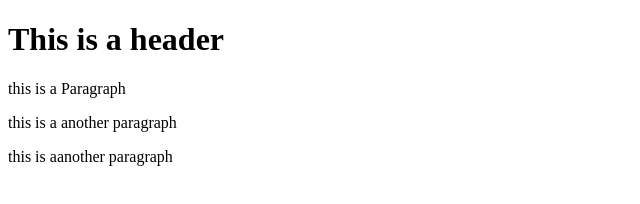
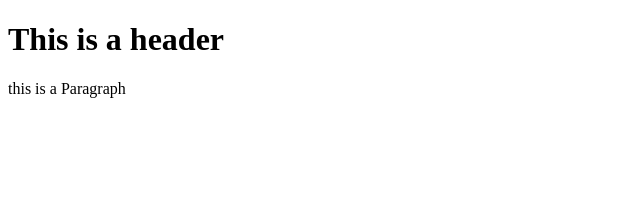
Before and after one commit to sonam-1990/git-test, a website: page index.html in a window 1280 px wide. Shown: the whole page, without its empty margins (0-640 px from the left). Drawn offline with Linux system fonts and the light colour scheme.

Commit message:
first commit

```diff
--- a/index.html
+++ b/index.html
@@ -3,8 +3,8 @@
     <body>
         <h1>This is a header</h1>
         <p>this is a Paragraph</p>
-        <p>this is a another paragraph</p>
-        <p>this is aanother paragraph</p>
+
+
 
     </body>
 
```
